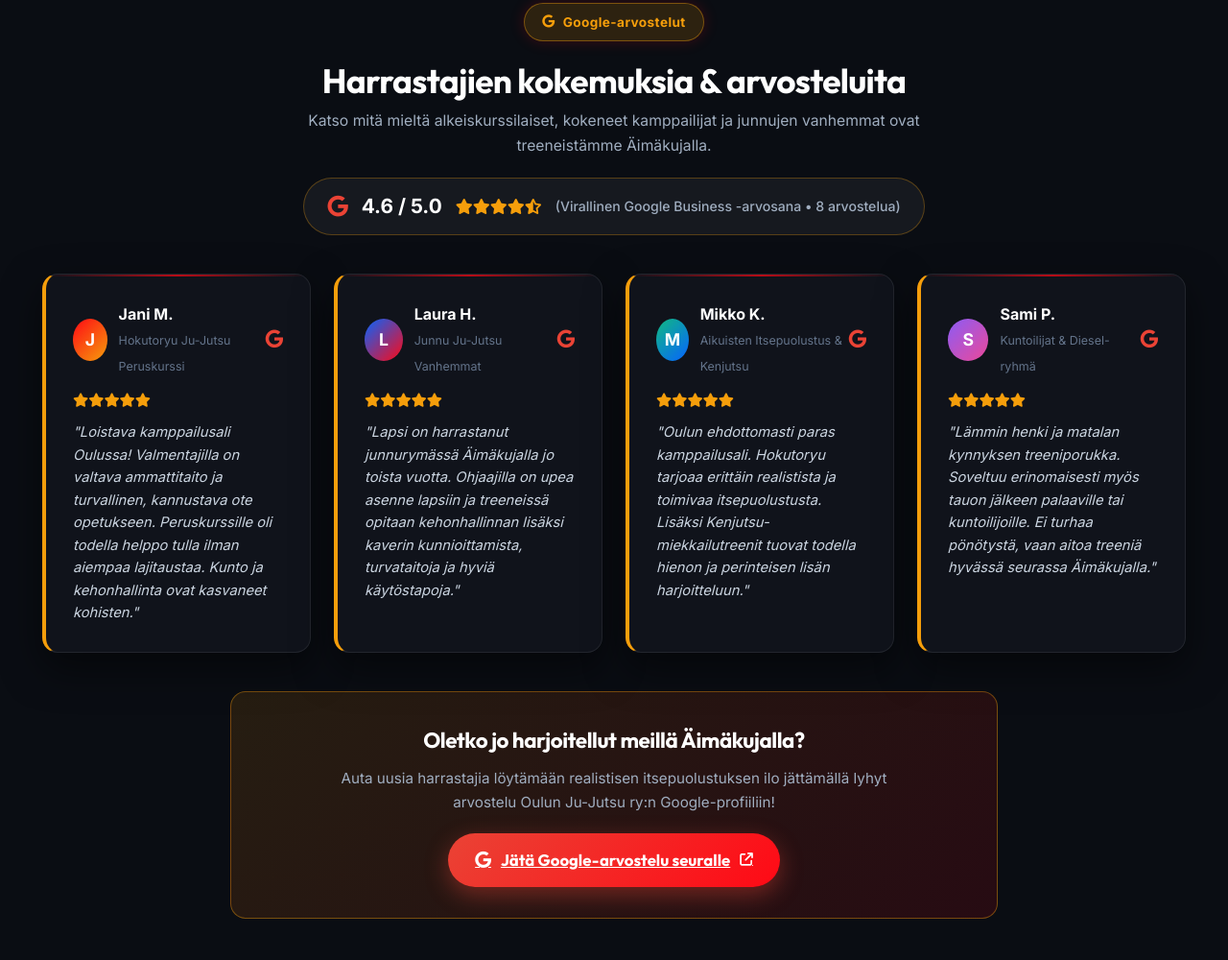
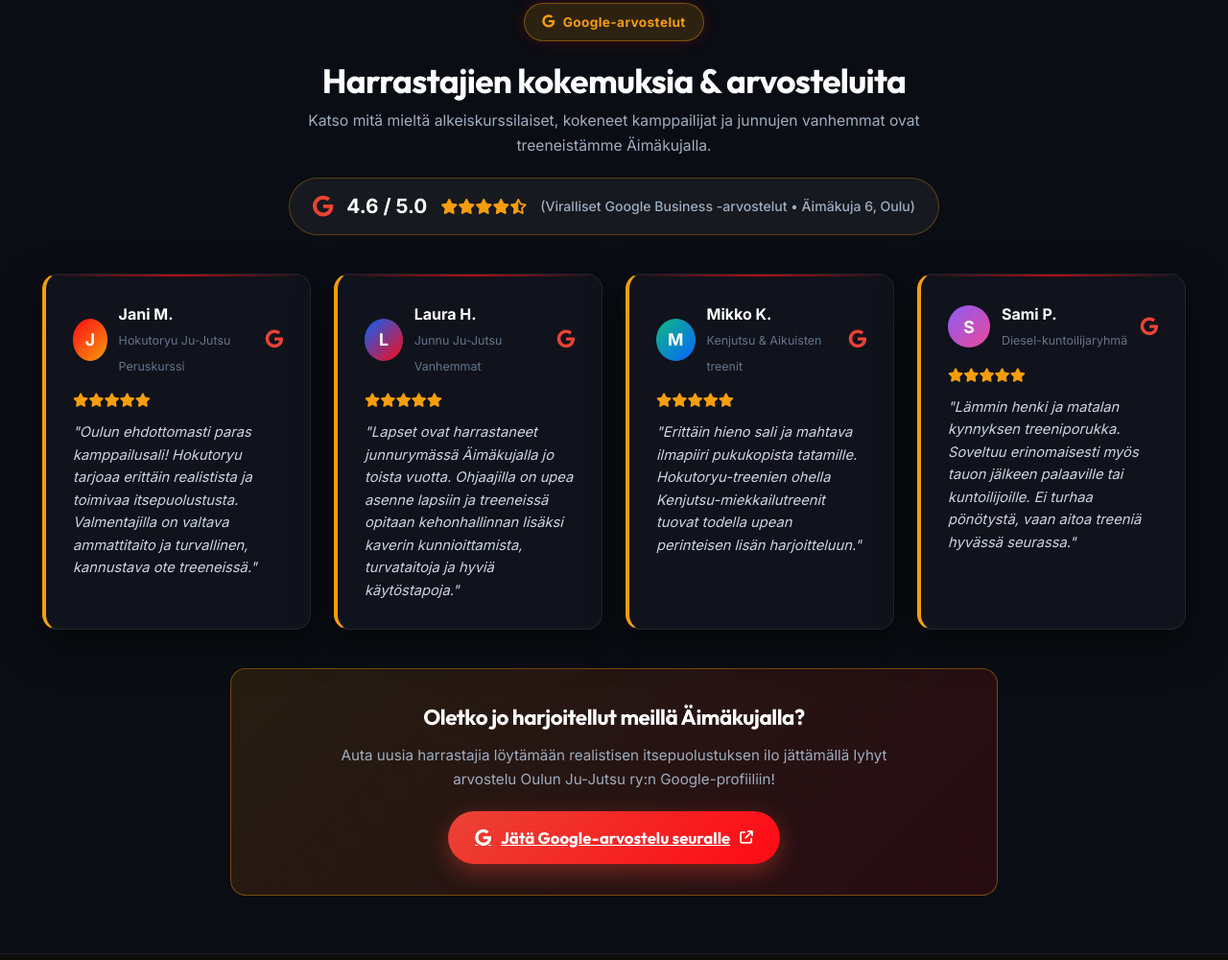
Before and after one commit to tftsakkinen-collab/oulun-jujutsu-redesign, a plain HTML site: page index.html in a window 1280 px wide. Shown: the part 4918-5918 px from the top of the page at 96% size. Drawn offline with Linux system fonts and the light colour scheme.

Commit message:
feat(reviews): refine Google Business reviews section for Ju-Jutsu Oulu

```diff
--- a/index.html
+++ b/index.html
@@ -541,7 +541,7 @@
           <i class="fa-brands fa-google" style="color: #ea4335; font-size: 1.4rem;"></i>
           <span style="font-size: 1.3rem; font-weight: 800; color: #fff;">4.6 / 5.0</span>
           <span style="color: #f59e0b; font-size: 1rem;"><i class="fa-solid fa-star"></i><i class="fa-solid fa-star"></i><i class="fa-solid fa-star"></i><i class="fa-solid fa-star"></i><i class="fa-solid fa-star-half-stroke"></i></span>
-          <span style="color: var(--text-muted); font-size: 0.88rem; font-weight: 500;">(Virallinen Google Business -arvosana • 8 arvostelua)</span>
+          <span style="color: var(--text-muted); font-size: 0.88rem; font-weight: 500;">(Viralliset Google Business -arvostelut • Äimäkuja 6, Oulu)</span>
         </div>
       </div>
 
@@ -560,7 +560,7 @@
             <i class="fa-brands fa-google" style="color: #ea4335; font-size: 1.2rem;"></i>
           </div>
           <div style="color: #f59e0b; margin-bottom: 10px; font-size: 0.9rem;"><i class="fa-solid fa-star"></i><i class="fa-solid fa-star"></i><i class="fa-solid fa-star"></i><i class="fa-solid fa-star"></i><i class="fa-solid fa-star"></i></div>
-          <p style="color: #cbd5e1; font-size: 0.92rem; line-height: 1.6; font-style: italic;">"Loistava kamppailusali Oulussa! Valmentajilla on valtava ammattitaito ja turvallinen, kannustava ote opetukseen. Peruskurssille oli todella helppo tulla ilman aiempaa lajitaustaa. Kunto ja kehonhallinta ovat kasvaneet kohisten."</p>
+          <p style="color: #cbd5e1; font-size: 0.92rem; line-height: 1.6; font-style: italic;">"Oulun ehdottomasti paras kamppailusali! Hokutoryu tarjoaa erittäin realistista ja toimivaa itsepuolustusta. Valmentajilla on valtava ammattitaito ja turvallinen, kannustava ote treeneissä."</p>
         </div>
 
         <div class="glass-panel" style="padding: 28px; border-left: 4px solid var(--accent-gold);">
@@ -575,7 +575,7 @@
             <i class="fa-brands fa-google" style="color: #ea4335; font-size: 1.2rem;"></i>
           </div>
           <div style="color: #f59e0b; margin-bottom: 10px; font-size: 0.9rem;"><i class="fa-solid fa-star"></i><i class="fa-solid fa-star"></i><i class="fa-solid fa-star"></i><i class="fa-solid fa-star"></i><i class="fa-solid fa-star"></i></div>
-          <p style="color: #cbd5e1; font-size: 0.92rem; line-height: 1.6; font-style: italic;">"Lapsi on harrastanut junnurymässä Äimäkujalla jo toista vuotta. Ohjaajilla on upea asenne lapsiin ja treeneissä opitaan kehonhallinnan lisäksi kaverin kunnioittamista, turvataitoja ja hyviä käytöstapoja."</p>
+          <p style="color: #cbd5e1; font-size: 0.92rem; line-height: 1.6; font-style: italic;">"Lapset ovat harrastaneet junnurymässä Äimäkujalla jo toista vuotta. Ohjaajilla on upea asenne lapsiin ja treeneissä opitaan kehonhallinnan lisäksi kaverin kunnioittamista, turvataitoja ja hyviä käytöstapoja."</p>
         </div>
 
         <div class="glass-panel" style="padding: 28px; border-left: 4px solid var(--accent-gold);">
@@ -584,13 +584,13 @@
               <div style="width: 44px; height: 44px; border-radius: 50%; background: linear-gradient(135deg, #10b981, #0664ff); display: flex; align-items: center; justify-content: center; font-weight: 700; color: #fff; font-size: 1.1rem;">M</div>
               <div>
                 <strong style="color: #fff; display: block; font-size: 1rem;">Mikko K.</strong>
-                <span style="font-size: 0.78rem; color: var(--text-dim);">Aikuisten Itsepuolustus &amp; Kenjutsu</span>
+                <span style="font-size: 0.78rem; color: var(--text-dim);">Kenjutsu &amp; Aikuisten treenit</span>
               </div>
             </div>
             <i class="fa-brands fa-google" style="color: #ea4335; font-size: 1.2rem;"></i>
           </div>
           <div style="color: #f59e0b; margin-bottom: 10px; font-size: 0.9rem;"><i class="fa-solid fa-star"></i><i class="fa-solid fa-star"></i><i class="fa-solid fa-star"></i><i class="fa-solid fa-star"></i><i class="fa-solid fa-star"></i></div>
-          <p style="color: #cbd5e1; font-size: 0.92rem; line-height: 1.6; font-style: italic;">"Oulun ehdottomasti paras kamppailusali. Hokutoryu tarjoaa erittäin realistista ja toimivaa itsepuolustusta. Lisäksi Kenjutsu-miekkailutreenit tuovat todella hienon ja perinteisen lisän harjoitteluun."</p>
+          <p style="color: #cbd5e1; font-size: 0.92rem; line-height: 1.6; font-style: italic;">"Erittäin hieno sali ja mahtava ilmapiiri pukukopista tatamille. Hokutoryu-treenien ohella Kenjutsu-miekkailutreenit tuovat todella upean perinteisen lisän harjoitteluun."</p>
         </div>
 
         <div class="glass-panel" style="padding: 28px; border-left: 4px solid var(--accent-gold);">
@@ -599,13 +599,13 @@
               <div style="width: 44px; height: 44px; border-radius: 50%; background: linear-gradient(135deg, #8b5cf6, #ec4899); display: flex; align-items: center; justify-content: center; font-weight: 700; color: #fff; font-size: 1.1rem;">S</div>
               <div>
                 <strong style="color: #fff; display: block; font-size: 1rem;">Sami P.</strong>
-                <span style="font-size: 0.78rem; color: var(--text-dim);">Kuntoilijat &amp; Diesel-ryhmä</span>
+                <span style="font-size: 0.78rem; color: var(--text-dim);">Diesel-kuntoilijaryhmä</span>
               </div>
             </div>
             <i class="fa-brands fa-google" style="color: #ea4335; font-size: 1.2rem;"></i>
           </div>
           <div style="color: #f59e0b; margin-bottom: 10px; font-size: 0.9rem;"><i class="fa-solid fa-star"></i><i class="fa-solid fa-star"></i><i class="fa-solid fa-star"></i><i class="fa-solid fa-star"></i><i class="fa-solid fa-star"></i></div>
-          <p style="color: #cbd5e1; font-size: 0.92rem; line-height: 1.6; font-style: italic;">"Lämmin henki ja matalan kynnyksen treeniporukka. Soveltuu erinomaisesti myös tauon jälkeen palaaville tai kuntoilijoille. Ei turhaa pönötystä, vaan aitoa treeniä hyvässä seurassa Äimäkujalla."</p>
+          <p style="color: #cbd5e1; font-size: 0.92rem; line-height: 1.6; font-style: italic;">"Lämmin henki ja matalan kynnyksen treeniporukka. Soveltuu erinomaisesti myös tauon jälkeen palaaville tai kuntoilijoille. Ei turhaa pönötystä, vaan aitoa treeniä hyvässä seurassa."</p>
         </div>
 
       </div>
```
